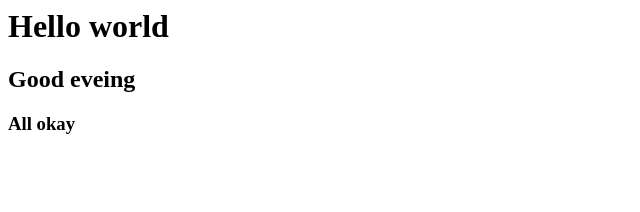
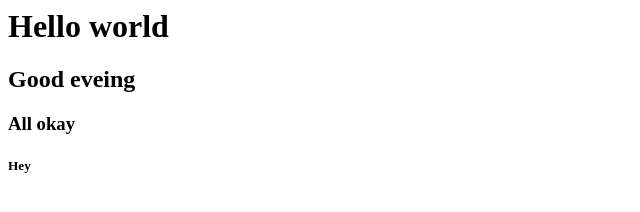
Before and after one commit to RiyaAjmeri/Riya, a plain HTML site: page index.html in a window 1280 px wide. Shown: the full height of the page, 0-640 px from the left. Drawn offline with Linux system fonts and the light colour scheme.

Commit message:
Update index.html

```diff
--- a/index.html
+++ b/index.html
@@ -1,3 +1,4 @@
 <h1> Hello world </h1>
 <h2> Good eveing </h2>
 <h3> All okay </h3>
+<h5> Hey </h5>
```
